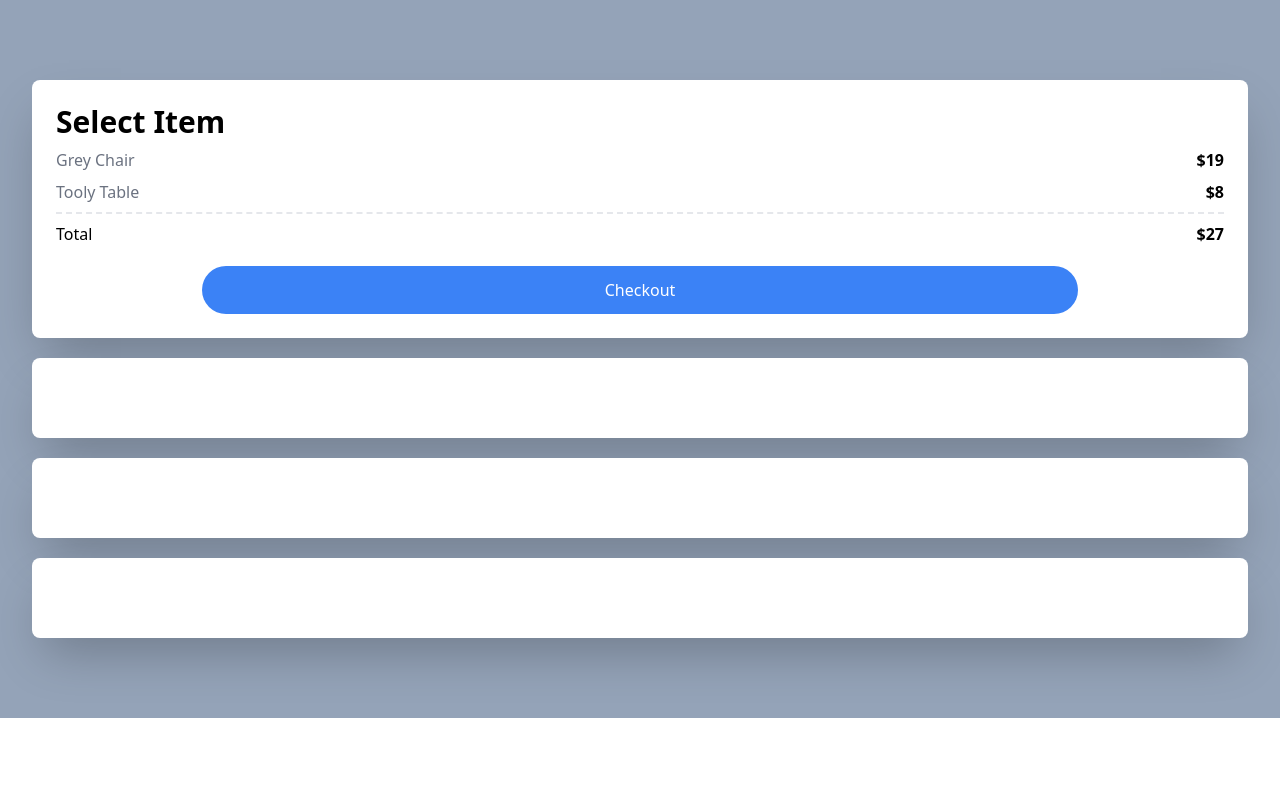
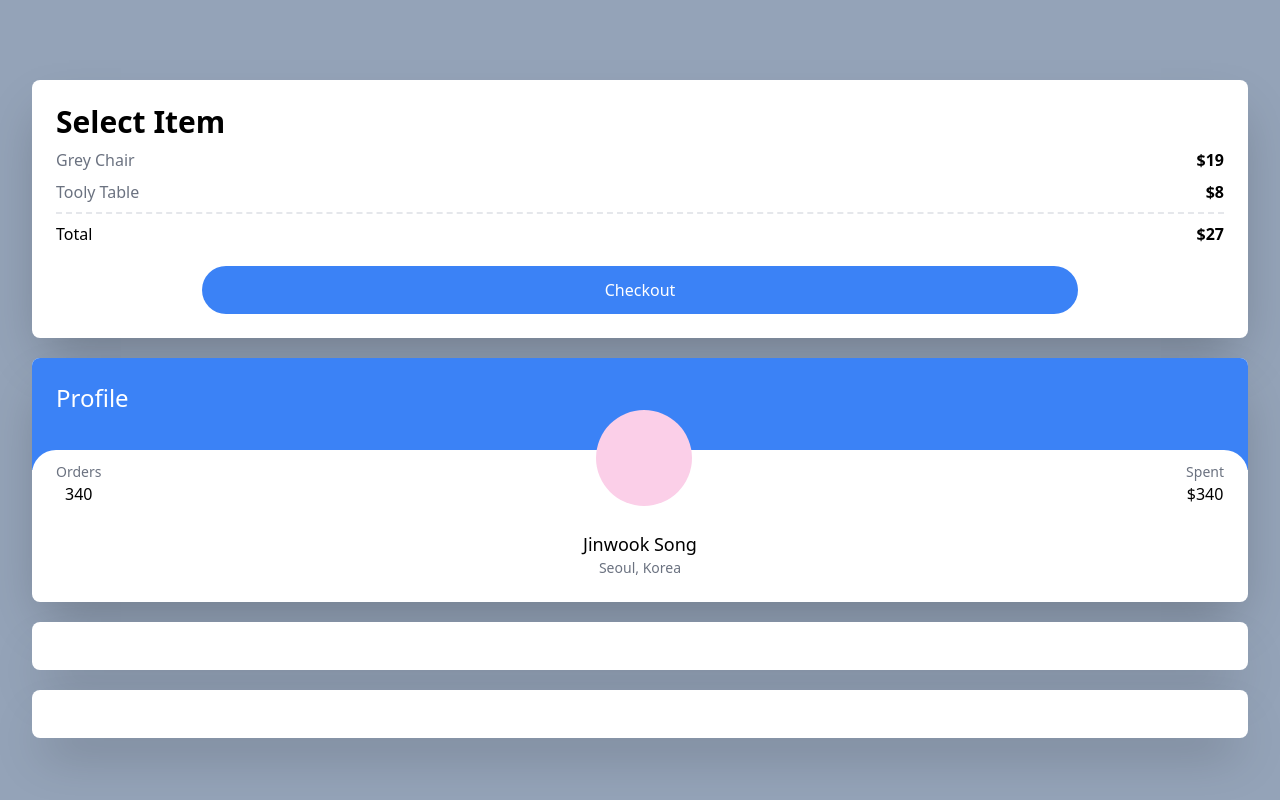
Before and after one commit to Jinwook-Song/tailwind-nextjs, a Next.js app: page / in a window 1280 px wide. Shown: the top 800 px of the page. Built offline with nearby package versions, Linux system fonts and the light colour scheme.

Commit message:
second card

```diff
--- a/pages/index.tsx
+++ b/pages/index.tsx
@@ -21,9 +21,32 @@
           Checkout
         </div>
       </div>
-      <div className='bg-white p-10 rounded-lg shadow-2xl'></div>
-      <div className='bg-white p-10 rounded-lg shadow-2xl'></div>
-      <div className='bg-white p-10 rounded-lg shadow-2xl'></div>
+
+      <div className='bg-white overflow-hidden rounded-lg shadow-2xl'>
+        <div className='bg-blue-500 p-6 pb-14'>
+          <span className='text-white text-2xl'>Profile</span>
+        </div>
+        <div className='rounded-3xl p-6 bg-white relative -top-5'>
+          <div className='flex relative -top-16 items-end justify-between'>
+            <div className='flex flex-col items-center'>
+              <span className='text-sm text-gray-500'>Orders</span>
+              <span className='font-medium'>340</span>
+            </div>
+            <div className='h-24 w-24 bg-pink-200 rounded-full' />
+            <div className='flex flex-col items-center'>
+              <span className='text-sm text-gray-500'>Spent</span>
+              <span className='font-medium'>$340</span>
+            </div>
+          </div>
+          <div className='relative  flex flex-col items-center -mt-10 -mb-5'>
+            <span className='text-lg font-medium'>Jinwook Song</span>
+            <span className='text-sm text-gray-500'>Seoul, Korea</span>
+          </div>
+        </div>
+      </div>
+
+      <div className='bg-white p-6 rounded-lg shadow-2xl'></div>
+      <div className='bg-white p-6 rounded-lg shadow-2xl'></div>
     </div>
   );
 };
```
